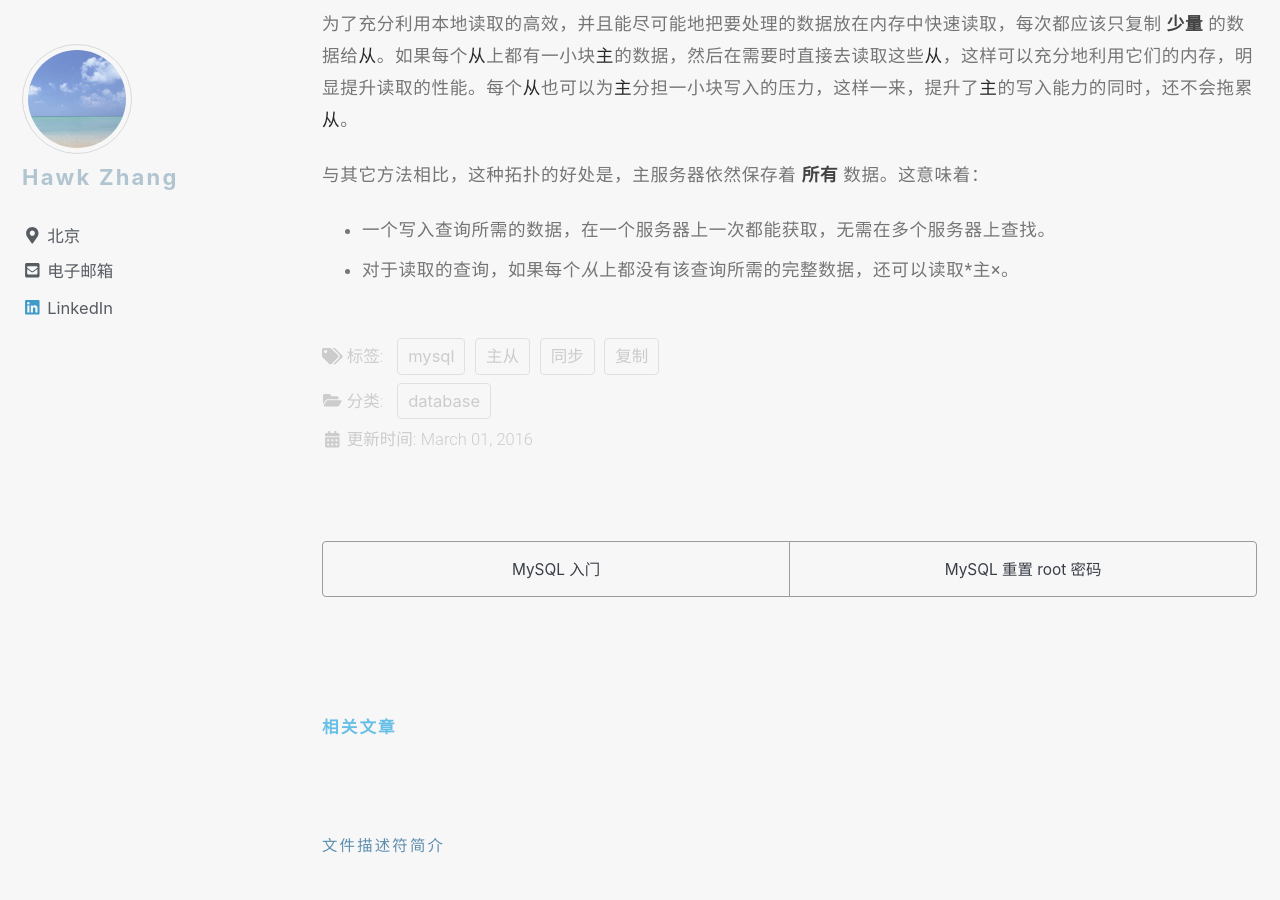
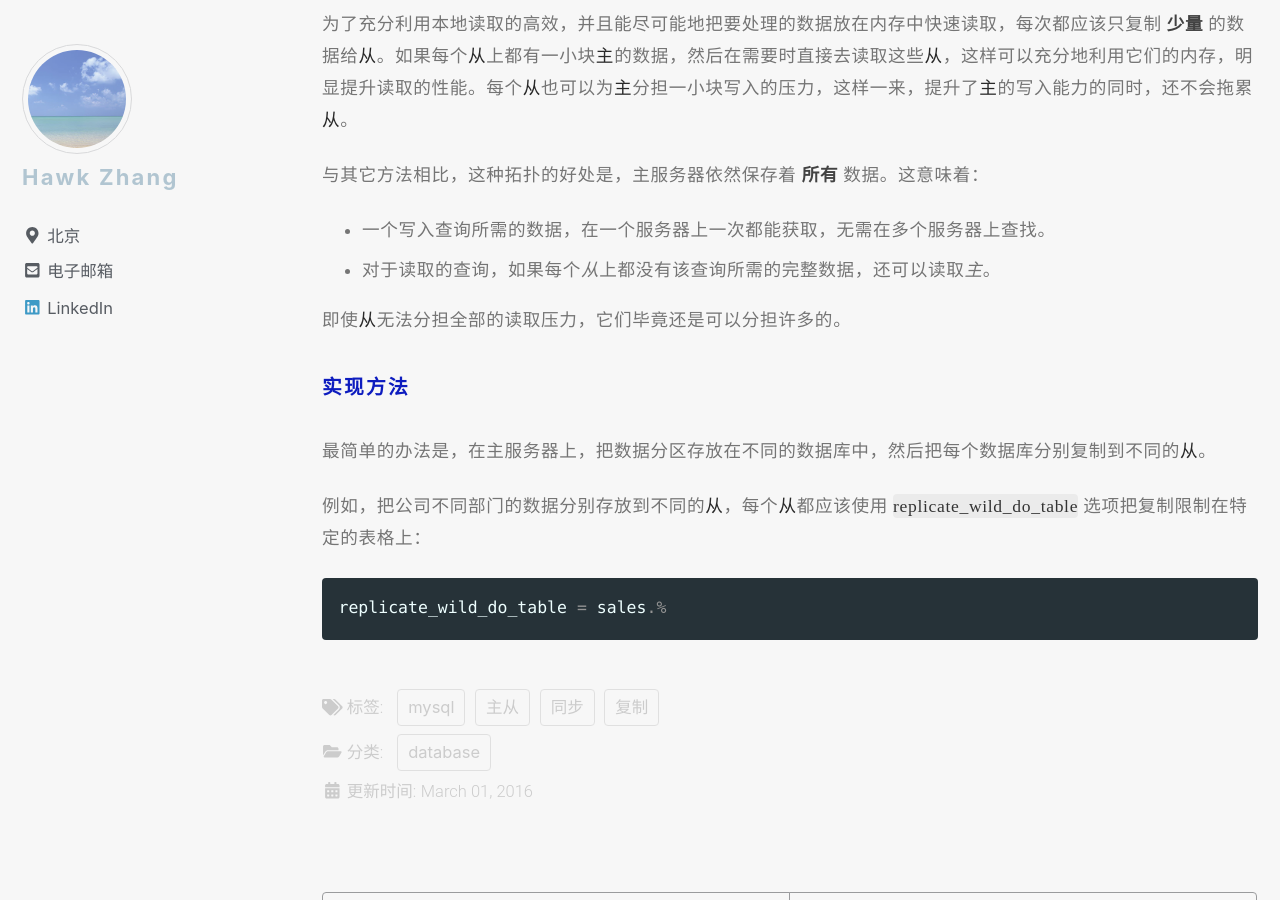
Before and after one commit to narru888/linotes_note, a Jekyll site: the page built from _posts/mysql/2016-03-01-master.slave.md, in a window 1280 px wide and 900 px high, scrolled down 37675 px. Built offline with Jekyll 4.4.1, drawn with Linux system fonts in a browser that asks for light colours; nearby versions of some CDN libraries; a script that is not in the unit is left out.

Commit message:
update on 2018-08-14 11:10:01 CST

````diff
--- a/_posts/mysql/2016-03-01-master.slave.md
+++ b/_posts/mysql/2016-03-01-master.slave.md
@@ -1176,4 +1176,16 @@ MySQL 的复制是非常灵活的，完全可以按照自己的需求来单独
 与其它方法相比，这种拓扑的好处是，主服务器依然保存着 **所有** 数据。这意味着：
 
 * 一个写入查询所需的数据，在一个服务器上一次都能获取，无需在多个服务器上查找。
-* 对于读取的查询，如果每个*从*上都没有该查询所需的完整数据，还可以读取*主×。
+* 对于读取的查询，如果每个*从*上都没有该查询所需的完整数据，还可以读取*主*。
+
+即使*从*无法分担全部的读取压力，它们毕竟还是可以分担许多的。
+
+##### 实现方法
+
+最简单的办法是，在主服务器上，把数据分区存放在不同的数据库中，然后把每个数据库分别复制到不同的*从*。
+
+例如，把公司不同部门的数据分别存放到不同的*从*，每个*从*都应该使用 `replicate_wild_do_table` 选项把复制限制在特定的表格上：
+
+```conf
+replicate_wild_do_table = sales.%
+```
````
